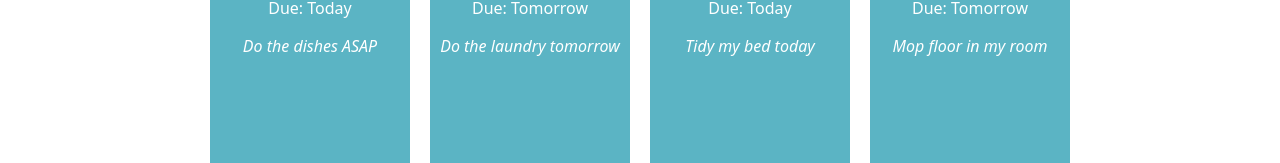
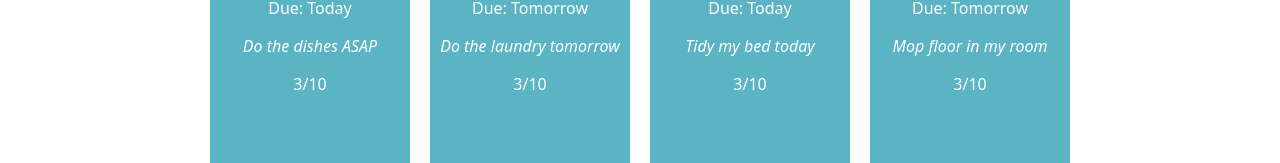
Before and after one commit to tommyc2/react-basics-labs, a React (Create React App) app in the folder tasky/: page / in a window 1280 px wide. Shown: the part 211-374 px from the top of the page. Built offline with nearby package versions, Linux system fonts and the light colour scheme.

Commit message:
Extra Lab 2

```diff
--- a/tasky/src/App.js
+++ b/tasky/src/App.js
@@ -2,13 +2,14 @@ import './App.css';
 import Task from './components/Task';
 
 const App = () => {
+
   return (
       <div className="container">
         <h1>Tasky</h1>
-        <Task title="Dishes" deadline="Today" description="Do the dishes ASAP" />
-        <Task title="Laundry" deadline="Tomorrow" description="Do the laundry tomorrow" />
-        <Task title="Tidy" deadline="Today" description="Tidy my bed today"/>
-        <Task title="Mop" deadline="Tomorrow" description="Mop floor in my room"/>
+        <Task title="Dishes" deadline="Today" description="Do the dishes ASAP" difficulty="3/10"/>
+        <Task title="Laundry" deadline="Tomorrow" description="Do the laundry tomorrow" difficulty="3/10"/>
+        <Task title="Tidy" deadline="Today" description="Tidy my bed today" difficulty="3/10"/>
+        <Task title="Mop" deadline="Tomorrow" description="Mop floor in my room" difficulty="3/10"/>
       </div>
   );
 }
--- a/tasky/src/components/Task.js
+++ b/tasky/src/components/Task.js
@@ -1,10 +1,13 @@
+import React, { useState } from 'react';
 
 const Task = (props) => {
+
     return (
         <div className="card">
             <p className="title">{props.title}</p>
             <p>Due: {props.deadline}</p>
             <p className='description'>{props.description}</p>
+            <p>{props.difficulty}</p>
         </div>
     );
 }
```
